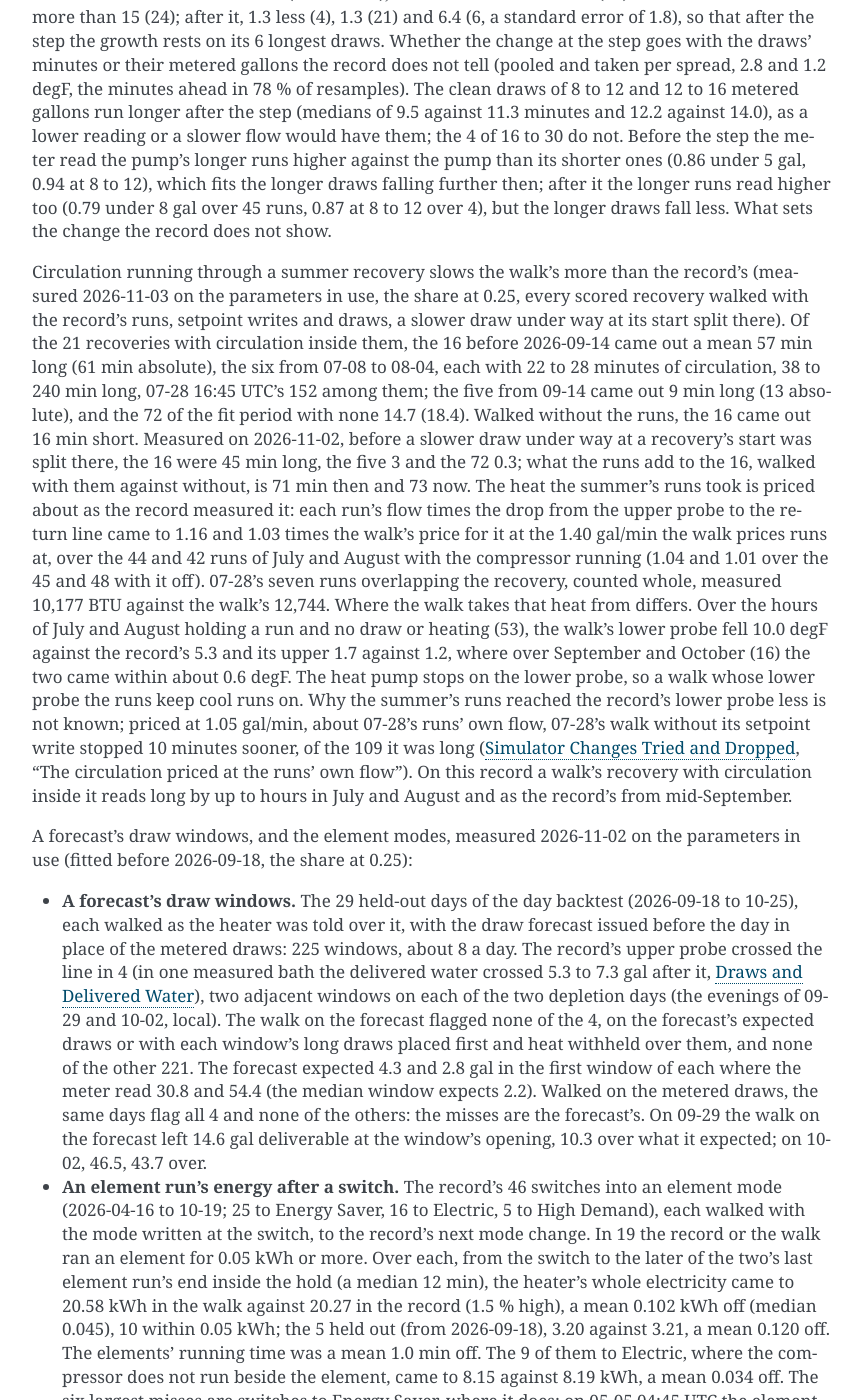
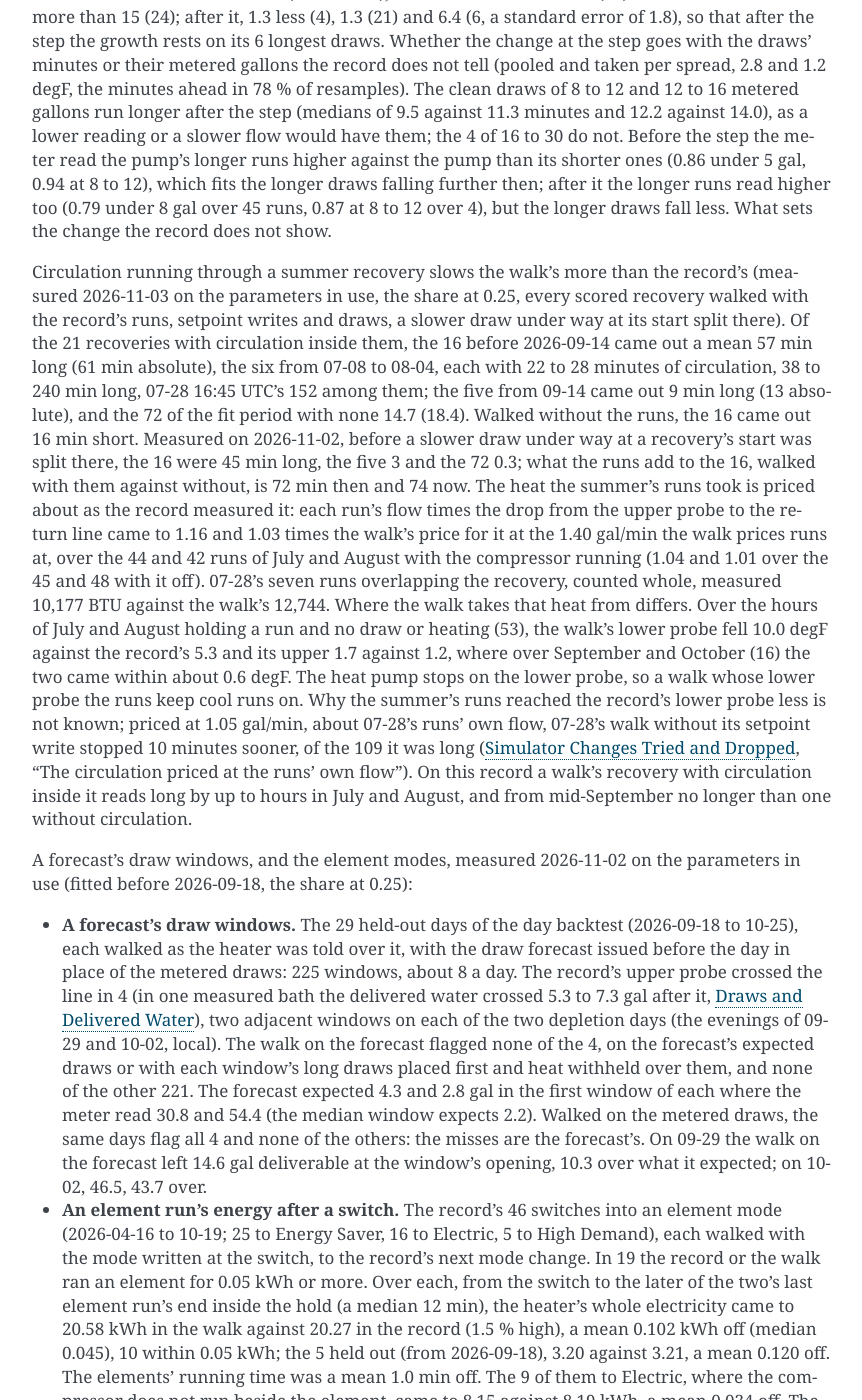
Before and after one commit to eman/nwp500-python, a Sphinx documentation site: the page built from docs/explanation/simulator.rst, in a window 1280 px wide and 1400 px high, scrolled down 14141 px. Shown: the whole window, without its empty margins (338-1200 px from the left). Built offline with Sphinx 7.4.7, drawn with Linux system fonts in a browser that asks for light colours.

Commit message:
docs(sim): 72 and 74 from the unrounded means; from mid-September no longer than without circulation

```diff
--- a/docs/explanation/simulator.rst
+++ b/docs/explanation/simulator.rst
@@ -830,8 +830,8 @@ long (13 absolute), and the 72 of the fit period with none 14.7 (18.4).
 Walked without the runs, the 16 came out 16 min short. Measured on
 2026-11-02, before a slower draw under way at a recovery's start was
 split there, the 16 were 45 min long, the five 3 and the 72 0.3; what
-the runs add to the 16, walked with them against without, is 71 min then
-and 73 now. The heat the summer's runs took is priced about as the
+the runs add to the 16, walked with them against without, is 72 min then
+and 74 now. The heat the summer's runs took is priced about as the
 record measured it: each run's flow times the drop from the upper probe
 to the return line came to 1.16 and 1.03 times the walk's price for it
 at the 1.40 gal/min the walk prices runs at, over the 44 and 42 runs of
@@ -848,8 +848,8 @@ probe less is not known; priced at 1.05 gal/min, about 07-28's runs' own
 flow, 07-28's walk without its setpoint write stopped 10 minutes sooner,
 of the 109 it was long (:doc:`simulator-tried`, "The circulation priced
 at the runs' own flow"). On this record a walk's recovery with
-circulation inside it reads long by up to hours in July and August and
-as the record's from mid-September.
+circulation inside it reads long by up to hours in July and August, and
+from mid-September no longer than one without circulation.
 
 A forecast's draw windows, and the element modes, measured 2026-11-02 on
 the parameters in use (fitted before 2026-09-18, the share at 0.25):
```
